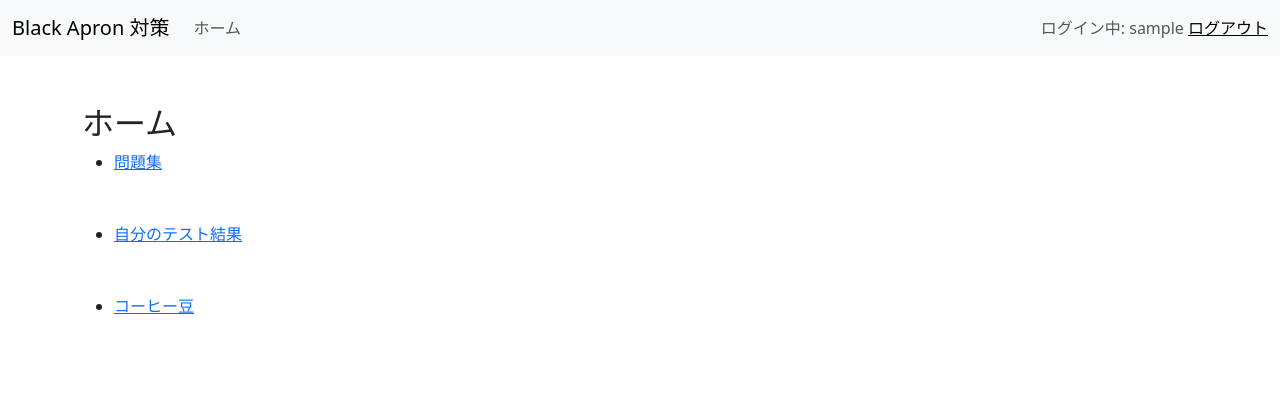
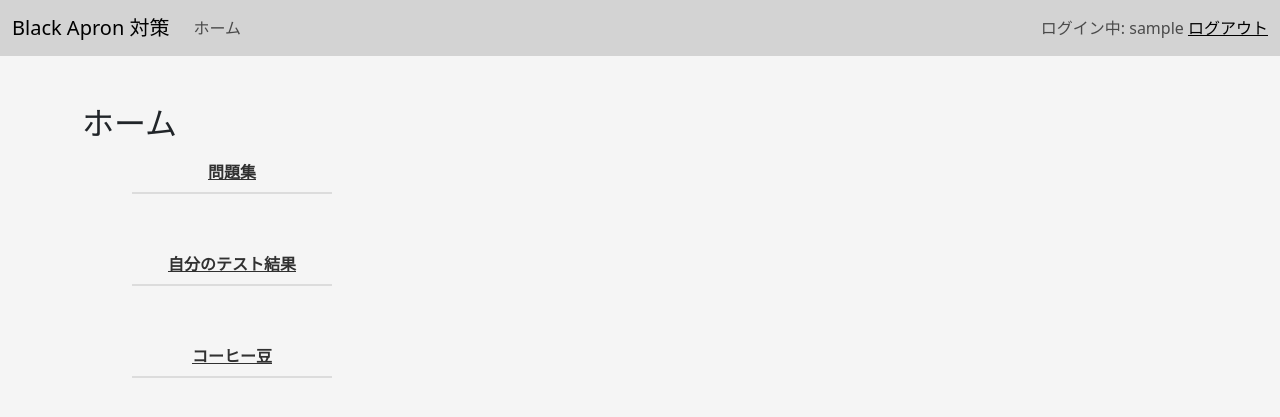
Before and after one commit to sbjalps0913/sbjBA, a Django app: page /ba/home/ in a window 1280 px wide. Shown: the top 417 px of the page. Run offline with Django 4.2, Linux system fonts and the light colour scheme; the visitor is signed in with stand-in values (Sample User, id 1).

Commit message:
[change] 【通常ユーザ】ホーム画面のボタンデザイン変更
[style.css]においてホーム画面におけるメニュー選択のボタンデザイン"button_line001"を追加した．

```diff
--- a/ba/templates/ba/ba_bean_list.html
+++ b/ba/templates/ba/ba_bean_list.html
@@ -21,7 +21,7 @@
 		<ul class="list-group">
 			{% if beans %}
 			    {% for bean in beans %}
-				    <li class="list-group-item" style="background-color: {% if bean.roast == 1 %}#f0e68c{% elif bean.roast == 2 %}#deb887{% elif bean.roast == 3 %}#f4a460{% elif bean.roast == 4 %}#cd853f{% elif bean.roast == 5 %}#a0522d{% elif bean.roast == 6 %}#8b4513	{% endif %}">
+				    <li class="list-group-item" style="background-color: {% if bean.roast == 1 %}#f0e68c{% elif bean.roast == 2 %}#deb887{% elif bean.roast == 3 %}#f4a460{% elif bean.roast == 4 %}#cd853f{% elif bean.roast == 5 %}#a0522d{% elif bean.roast == 6 %}#8b4513{% endif %}">
 				      	<a href="{% url 'ba:user_bean_detail' bean.id %}">{{ bean.name }}</a>
 				    </li>
 			    {% endfor %}
--- a/ba/templates/ba/ba_home.html
+++ b/ba/templates/ba/ba_home.html
@@ -5,12 +5,18 @@
 {% block main %}
   	<div class="container mt-5">
     	<h2>ホーム</h2>
-    	<ul>
-	    	<li><a href="{% url 'ba:questionset_list' %}">問題集</a></li>
-	    	<br><br>
-	    	<li><a href="{% url 'ba:result_list' %}">自分のテスト結果</a></li>
-	    	<br><br>
-	    	<li><a href="{% url 'ba:user_bean_list' %}">コーヒー豆</a></li>
-    	</u;>
+		<div class="button_line001">
+    		<a href="{% url 'ba:questionset_list' %}">問題集</a>
+    	</div>
+
+    	<br><br>
+    	<div class="button_line001">
+    		<a href="{% url 'ba:result_list' %}">自分のテスト結果</a>
+    	</div>
+
+    	<br><br>
+    	<div class="button_line001">
+    		<a href="{% url 'ba:user_bean_list' %}">コーヒー豆</a>
+    	</div>
   	</div>
 {% endblock %}
--- a/ba/templates/ba/ba_login.html
+++ b/ba/templates/ba/ba_login.html
@@ -1,4 +1,5 @@
 {% extends 'base.html' %}
+{% load static %}
 
 {% block title %}ログイン{% endblock %}
 
@@ -6,7 +7,7 @@
 	<form action="{% url 'ba:login' %}" method="post">
 	{% csrf_token %}
 	<div class="container mt-5">
-    	<h2>ログイン</h2>
+    	<p>ユーザ名とパスワードを入力してください</p>
       	{% csrf_token %}
       	{{ form.as_p }}
       	<button type="submit" class="btn btn-primary">ログイン</button>
@@ -22,5 +23,4 @@
       	<p><a href="{% url 'ba:start' %}">戻る</a></p>
   	</div>
   	</form>
-
 {% endblock %}
--- a/ba/templates/ba/ba_register.html
+++ b/ba/templates/ba/ba_register.html
@@ -3,6 +3,7 @@
 {% block title %} 新規登録 {% endblock %}
 
 {% block main %}
+	<div class="container mt-5">
 	  	<h2>新規登録</h2>
 	  	<form method="post" action="{% url 'ba:register' %}">
 	    	{% csrf_token %}
@@ -11,4 +12,5 @@
 
 	    	<button type="submit">登録</button>
 	  	</form>
+  	<div>
 {% endblock %}
--- a/ba/templates/ba/ba_start_question.html
+++ b/ba/templates/ba/ba_start_question.html
@@ -21,7 +21,7 @@
 
     	<br><br>
     	<h3>過去のテスト結果</h3>
-    	<table class="table">
+    	<table class="table" border="1">
             <thead>
                 <tr>
                     <th>受験日時</th>
@@ -45,7 +45,9 @@
         </table>
 
     	<br><br>
-    	<a href="{% url 'ba:questionset_list' %}" class="btn btn-secondary">戻る</a>
+    	<div class="button_line006">
+    		<a href="{% url 'ba:questionset_list' %}">戻る</a>
+    	</div>
     	<br><br>
   	</div>
 {% endblock %}
--- a/ba/views.py
+++ b/ba/views.py
@@ -167,6 +167,8 @@ class AnswerQuestionView(LoginRequiredMixin, FormView):
         return context
 
     def form_valid(self, form):
+        context = self.get_context_data(form=form)
+
         selected_option_ids = form.cleaned_data['answer']    # 複数選択肢の場合、複数の選択肢がリストとして返される
         selected_option_ids = [int(id) for id in selected_option_ids]
         selected_options = Option.objects.filter(pk__in=selected_option_ids)
@@ -176,6 +178,8 @@ class AnswerQuestionView(LoginRequiredMixin, FormView):
         #print("正解",correct_options.values_list('id', flat=True))
 
         is_correct = set(selected_option_ids) == set(correct_options.values_list('id', flat=True))
+        context['is_correct'] = is_correct
+
         result = '正解' if is_correct else '不正解'
 
         '''
@@ -206,7 +210,6 @@ class AnswerQuestionView(LoginRequiredMixin, FormView):
         # 解答が終了した時点で日付を保存
         self.save_completion_date()
 
-        context = self.get_context_data(form=form)
         context['result'] = result
         #context['selected_option'] = selected_option.text
         context['selected_options'] = selected_options
@@ -353,12 +356,15 @@ class ResultListView(ListView):
     template_name = 'ba/ba_result_list.html'
     context_object_name = 'scores'
 
-
 # コーヒー豆一覧画面
 class BeanListView(ListView):
     model = Bean
     template_name = 'ba/ba_bean_list.html'
     context_object_name = 'beans'
+
+    def get_queryset(self):
+        # ローストレベルで昇順にソートされたクエリセットを返す
+        return Bean.objects.order_by('roast')
 
 
 # コーヒー豆詳細画面
--- a/static/style.css
+++ b/static/style.css
@@ -1,10 +1,109 @@
 
 # 背景色
 body {
-    background-color: #EEEEEE;
+    background-color: #f0f0f0;
 }
 
 .my-custom-style {
     color: red;
-    font-size: 18px;
+    font-size: 20px;
 }
+
+
+# 解答の正誤による色の変化
+.correct-answer {
+    color: green; /* 正解の場合の文字色 */
+    font-size: 25px;
+}
+
+.incorrect-answer {
+    color: red; /* 不正解の場合の文字色 */
+    font-size: 25px;
+}
+
+
+
+/* LINE001 */
+.button_line001 a {
+    position: relative;
+    display: flex;
+    justify-content: space-around;
+    align-items: center;
+    margin: 0 auto;
+    max-width: 200px;
+    padding: 10px 25px;
+    color: #313131;
+    transition: 0.3s ease-in-out;
+    font-weight: 600;
+    margin-left: 50px;
+}
+.button_line001 a:before {
+    position: absolute;
+    bottom: 0px;
+    left: 50%;
+    content: '';
+    width: 100%;
+    height: 2px;
+    background: rgba(0,0,0,.1);
+    transform: translateX(-50%);
+}
+.button_line001 a:after {
+    position: absolute;
+    bottom: 0px;
+    left: 0;
+    content: '';
+    width: 100%;
+    height: 2px;
+    background: #000;
+    transform: scale(0, 1);
+    transform-origin: left top;
+    transition: transform .3s;
+}
+.button_line001 a:hover {
+    opacity: 0.7;
+}
+.button_line001 a:hover:after {
+    transform: scale(1, 1);
+}
+
+
+# 「戻る」など
+.button_line006 {
+    position: relative;
+    display: inline-block; /* ボタンをブロック要素として表示 */
+    margin-left: 50px; /* 左マージンを追加 */
+}
+
+.button_line006 a {
+    position: relative; /* 相対位置指定 */
+    display: inline-block; /* ボタンをブロック要素として表示 */
+    padding: 10px 25px;
+    color: #313131;
+    transition: 0.3s ease-in-out;
+    font-weight: 600;
+}
+
+.button_line006 a:before,
+.button_line006 a:after {
+    position: absolute;
+    width: 100%;
+    height: 3px;
+    content: '';
+    transition: all .3s;
+    background: #000;
+}
+
+.button_line006 a:before {
+    top: 0;
+    left: 0;
+}
+
+.button_line006 a:after {
+    bottom: 0; /* 下部に線を配置 */
+    right: 0;
+}
+
+.button_line006 a:hover:before,
+.button_line006 a:hover:after {
+    width: 0;
+}
--- a/templates/base.html
+++ b/templates/base.html
@@ -17,12 +17,10 @@
 	<script src="https://cdn.jsdelivr.net/npm/chart.js"></script>
 
 </head>
-<style>
 
-</style>
-<body>
+<body style="background-color: #f5f5f5;">
 
-	<nav class="navbar navbar-expand-lg navbar-light bg-light">
+	<nav class="navbar navbar-expand-lg navbar-light" style="background-color: #d3d3d3;">
 	  	<div class="container-fluid">
 	    	<a class="navbar-brand" href="#">Black Apron 対策</a>
 	    	<button class="navbar-toggler" type="button" data-bs-toggle="collapse" data-bs-target="#navbarNav" aria-controls="navbarNav" aria-expanded="false" aria-label="Toggle navigation">
```
Also changed, not shown: ba/templates/ba/ba_answer_question.html (+7 -2 lines), ba/templates/ba/ba_result_list.html (+2 -10 lines), ba/templates/ba/ba_start.html (+6 -2 lines), ba/templates/registration/login.html (+6 -2 lines). Lines whose indentation alone changed are shown as unchanged.
